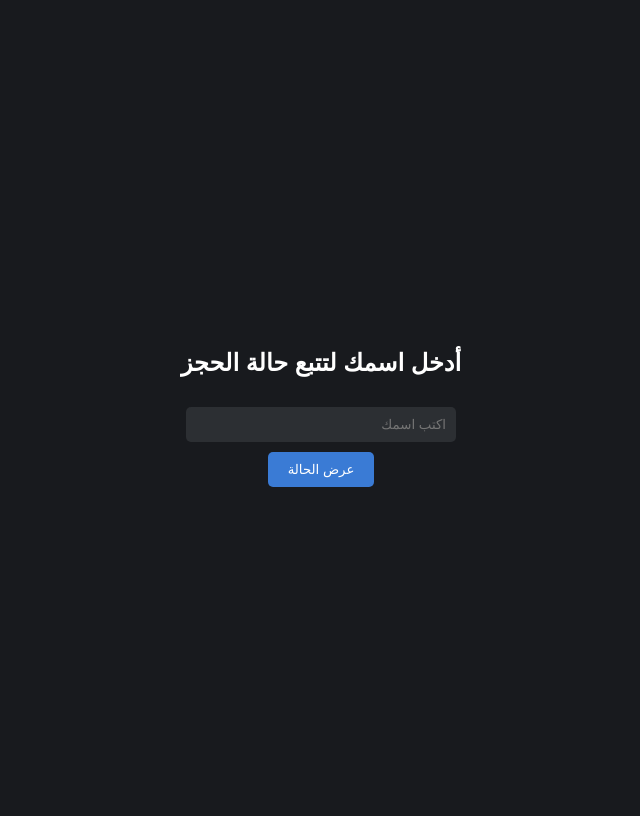
After one commit to jameel-max/-, a Flask app: template templates/check_status.html in a window 1280 px wide. The commit adds this page. Shown: the whole page, without its empty margins (319-959 px from the left). Run offline with Flask 3, Linux system fonts and the light colour scheme; the template is opened without the code that fills it, so the values that code supplies are empty.

Commit message:
Add files via upload

```diff
--- a/main.py
+++ b/main.py
@@ -140,5 +140,19 @@ def delete_message():
     conn.close()
 
     return jsonify({'success': True})
+
+@app.route('/delete_appointment', methods=['POST'])
+def delete_appointment():
+    data = request.get_json()
+    appointment_id = data['appointment_id']
+
+    conn = sqlite3.connect('appointments.db')
+    c = conn.cursor()
+    c.execute('''DELETE FROM appointments WHERE id = ?''', (appointment_id,))
+    conn.commit()
+    conn.close()
+
+    return jsonify({'success': True})
+
 if __name__ == '__main__':
     app.run(debug=True)
--- /dev/null
+++ b/templates/check_status.html
@@ -0,0 +1,55 @@
+<!DOCTYPE html>
+<html lang="ar" dir="rtl">
+<head>
+  <meta charset="UTF-8">
+  <title>تتبع حالة الحجز</title>
+  <style>
+    body {
+      background-color: #181A1E;
+      color: #fff;
+      font-family: Arial, sans-serif;
+      display: flex;
+      flex-direction: column;
+      align-items: center;
+      justify-content: center;
+      height: 100vh;
+    }
+    input {
+      padding: 10px;
+      margin: 10px;
+      width: 250px;
+      border: none;
+      border-radius: 5px;
+      background-color: #2c2f33;
+      color: white;
+    }
+    button {
+      padding: 10px 20px;
+      background-color: #3a7bd5;
+      border: none;
+      border-radius: 5px;
+      color: white;
+      cursor: pointer;
+    }
+    button:hover {
+      background-color: #2a5cab;
+    }
+  </style>
+</head>
+<body>
+  <h2>أدخل اسمك لتتبع حالة الحجز</h2>
+  <input type="text" id="userName" placeholder="اكتب اسمك">
+  <button onclick="goToStatus()">عرض الحالة</button>
+
+  <script>
+    function goToStatus() {
+      const name = document.getElementById('userName').value.trim();
+      if (name) {
+        window.location.href = `/status?name=${encodeURIComponent(name)}`;
+      } else {
+        alert("الرجاء إدخال الاسم");
+      }
+    }
+  </script>
+</body>
+</html>
--- a/templates/index.html
+++ b/templates/index.html
@@ -123,7 +123,7 @@
         </form>
 
         <div id="message" style="margin-top: 10px;"></div>
-        <a href="status.html">تاكد من حالة الحجز</a>
+        <a href="check_status.html">تاكد من حالة الحجز</a>
     </div>
 
     <script>
```
Also changed, not shown: templates/admin.html (+38 -0 lines).
